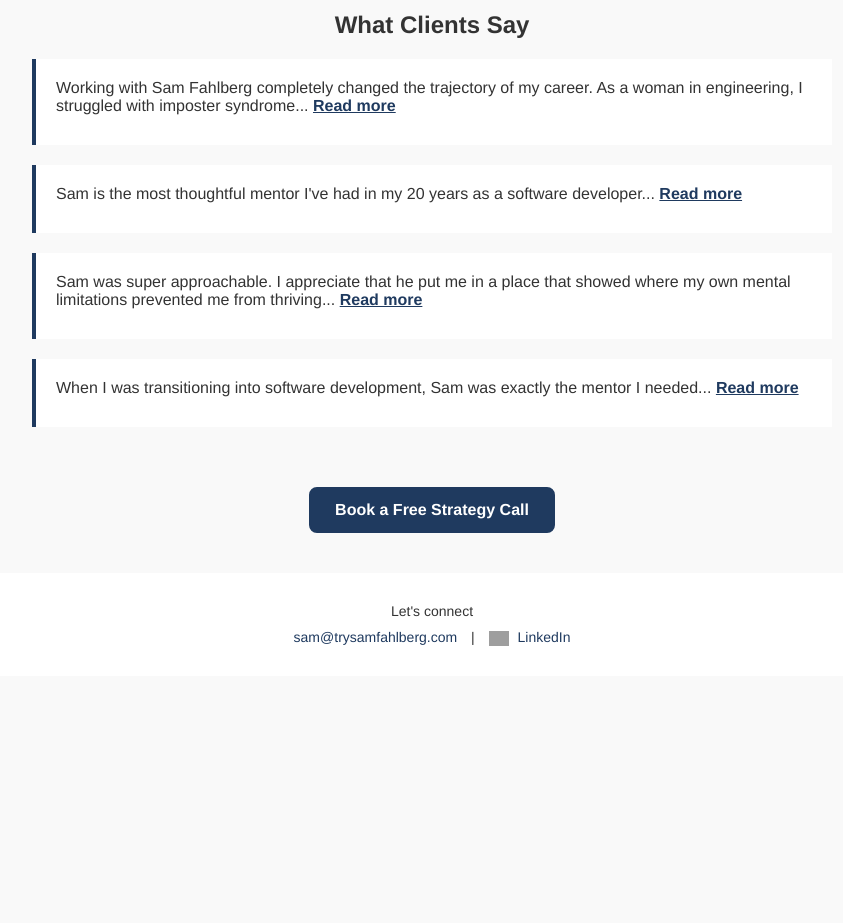
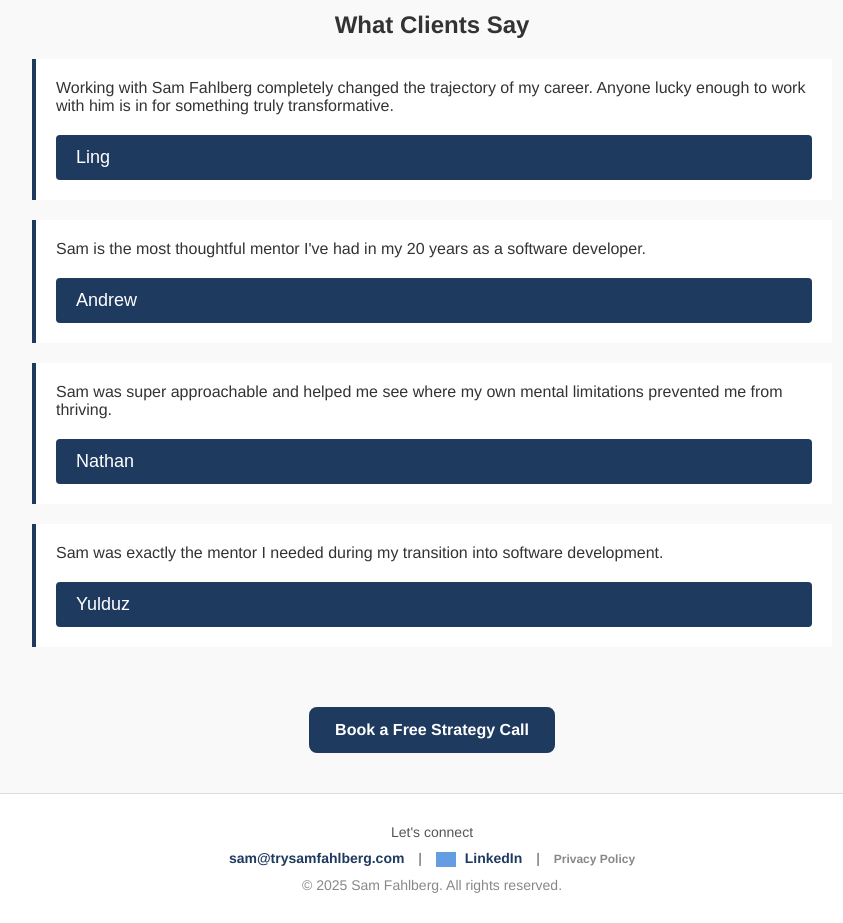
Before and after one commit to sfahlberg/sfahlberg.github.io, a plain HTML site: page index.html in a window 1280 px wide. Shown: the part 580-1503 px from the top of the page, without its empty margins (208-1051 px from the left). Before the commit the page ends 1256 px from the top, so only its background shows below. Drawn offline with Linux system fonts and the light colour scheme; grey boxes are pictures that could not be loaded.

Commit message:
Update index.html

```diff
--- a/index.html
+++ b/index.html
@@ -1,28 +1,12 @@
 <!DOCTYPE html>
 <html lang="en">
 <head>
-<script async src="https://www.googletagmanager.com/gtag/js?id=G-677BRN2PZQ"></script>
+  <script async src="https://www.googletagmanager.com/gtag/js?id=G-677BRN2PZQ"></script>
   <script>
     window.dataLayer = window.dataLayer || [];
     function gtag(){dataLayer.push(arguments);}
     gtag('js', new Date());
     gtag('config', 'G-677BRN2PZQ');
-
-    // Toggle function to show/hide full testimonial
-    function toggleText(link) {
-      const testimonial = link.parentNode;
-      const shortText = testimonial.querySelector('.short-text');
-      const fullText = testimonial.querySelector('.full-text');
-      if (fullText.style.display === 'none') {
-        fullText.style.display = 'block';
-        shortText.style.display = 'none';
-        link.textContent = 'Show less';
-      } else {
-        fullText.style.display = 'none';
-        shortText.style.display = 'block';
-        link.textContent = 'Read more';
-      }
-    }
   </script>
   <meta charset="UTF-8" />
   <meta name="viewport" content="width=device-width, initial-scale=1.0"/>
@@ -60,6 +44,7 @@
       font-weight: bold;
       border: 2px solid #ffffff;
       transition: background-color 0.2s ease;
+      cursor: pointer;
     }
     .cta:hover {
       background-color: #e6e6e6;
@@ -89,7 +74,6 @@
       border-left: 4px solid #1F3A5F;
       padding: 20px;
       margin: 20px 0;
-      position: relative;
     }
     .testimonial p {
       margin: 0 0 10px;
@@ -97,18 +81,39 @@
     .testimonial span {
       font-weight: bold;
     }
-    .read-more-link {
-      color: #1F3A5F;
+    .accordion {
+      background-color: #1F3A5F;
+      color: white;
       cursor: pointer;
-      font-weight: bold;
-      text-decoration: underline;
-      user-select: none;
+      padding: 12px 20px;
+      width: 100%;
+      border: none;
+      text-align: left;
+      outline: none;
+      font-size: 18px;
+      transition: background-color 0.2s ease;
+      border-radius: 4px;
+      margin: 10px 0 0 0;
+    }
+    .accordion:hover,
+    .accordion.active {
+      background-color: #16304b;
+    }
+    .panel {
+      padding: 0 20px 20px 20px;
+      background-color: #f9f9f9;
+      display: none;
+      border-left: 4px solid #1F3A5F;
+      margin-bottom: 20px;
+      white-space: pre-wrap;
     }
     footer {
       background-color: #ffffff;
       padding: 30px 20px;
       text-align: center;
       font-size: 14px;
+      color: #555;
+      border-top: 1px solid #ddd;
     }
     .contact-links {
       margin-top: 10px;
@@ -117,11 +122,17 @@
       margin: 0 10px;
       text-decoration: none;
       color: #1F3A5F;
+      font-weight: 600;
+      transition: color 0.2s ease;
+    }
+    .contact-links a:hover {
+      color: #16304b;
     }
     .linkedin-icon {
       width: 20px;
       vertical-align: middle;
       margin-right: 5px;
+      filter: invert(28%) sepia(99%) saturate(423%) hue-rotate(185deg) brightness(92%) contrast(92%);
     }
     .bottom-cta {
       text-align: center;
@@ -159,26 +170,38 @@
   <section class="section">
     <h2>What Clients Say</h2>
 
+    <!-- Short testimonials with accordion buttons -->
     <div class="testimonial">
-      <p class="short-text">Working with Sam Fahlberg completely changed the trajectory of my career. As a woman in engineering, I struggled with imposter syndrome... <span class="read-more-link" onclick="toggleText(this)">Read more</span></p>
-      <p class="full-text" style="display:none;">Working with Sam Fahlberg completely changed the trajectory of my career. As a woman in engineering, I struggled with imposter syndrome, constantly doubting my abilities and place in a male-dominated field. Through his patient mentorship, honest feedback, and unwavering belief in my potential, he helped me overcome those self-doubts and grow into a confident, capable engineer. His leadership didn’t just sharpen my technical skills—it reshaped how I saw myself. I went from second-guessing everything to owning my ideas and leading with conviction. Anyone lucky enough to work with him is in for something truly transformative.<br><span>- Ling</span></p>
+      <p>Working with Sam Fahlberg completely changed the trajectory of my career. Anyone lucky enough to work with him is in for something truly transformative.</p>
+      <button class="accordion">Ling</button>
+      <div class="panel">
+        Working with Sam Fahlberg completely changed the trajectory of my career. As a woman in engineering, I struggled with imposter syndrome, constantly doubting my abilities and place in a male-dominated field. Through his patient mentorship, honest feedback, and unwavering belief in my potential, he helped me overcome those self-doubts and grow into a confident, capable engineer. His leadership didn’t just sharpen my technical skills—it reshaped how I saw myself. I went from second-guessing everything to owning my ideas and leading with conviction. Anyone lucky enough to work with him is in for something truly transformative.
+      </div>
     </div>
 
     <div class="testimonial">
-      <p class="short-text">Sam is the most thoughtful mentor I've had in my 20 years as a software developer... <span class="read-more-link" onclick="toggleText(this)">Read more</span></p>
-      <p class="full-text" style="display:none;">Sam is the most thoughtful mentor I've had in my 20 years as a software developer. He asks great, deep questions, and helped me find and improve areas of weakness. He did the same for our entire team.<br><span>- Andrew</span></p>
+      <p>Sam is the most thoughtful mentor I've had in my 20 years as a software developer.</p>
+      <button class="accordion">Andrew</button>
+      <div class="panel">
+        Sam is the most thoughtful mentor I've had in my 20 years as a software developer. He asks great, deep questions, and helped me find and improve areas of weakness. He did the same for our entire team.
+      </div>
     </div>
 
     <div class="testimonial">
-      <p class="short-text">Sam was super approachable. I appreciate that he put me in a place that showed where my own mental limitations prevented me from thriving... <span class="read-more-link" onclick="toggleText(this)">Read more</span></p>
-      <p class="full-text" style="display:none;">Sam was super approachable. I appreciate that he put me in a place that showed where my own mental limitations prevented me from thriving, without making me feel embarrassed about it.<br><span>- Nathan</span></p>
+      <p>Sam was super approachable and helped me see where my own mental limitations prevented me from thriving.</p>
+      <button class="accordion">Nathan</button>
+      <div class="panel">
+        Sam was super approachable. I appreciate that he put me in a place that showed where my own mental limitations prevented me from thriving, without making me feel embarrassed about it.
+      </div>
     </div>
 
     <div class="testimonial">
-      <p class="short-text">When I was transitioning into software development, Sam was exactly the mentor I needed... <span class="read-more-link" onclick="toggleText(this)">Read more</span></p>
-      <p class="full-text" style="display:none;">When I was transitioning into software development, Sam was exactly the mentor I needed. He didn’t just help me level up technically—he encouraged me during moments of doubt and helped me see the bigger picture in my career. His support gave me the confidence to pursue engineering seriously, and I still carry lessons from our conversations to this day. I’m truly grateful for his guidance.<br><span>- Yulduz</span></p>
+      <p>Sam was exactly the mentor I needed during my transition into software development.</p>
+      <button class="accordion">Yulduz</button>
+      <div class="panel">
+        When I was transitioning into software development, Sam was exactly the mentor I needed. He didn’t just help me level up technically—he encouraged me during moments of doubt and helped me see the bigger picture in my career. His support gave me the confidence to pursue engineering seriously, and I still carry lessons from our conversations to this day. I’m truly grateful for his guidance.
+      </div>
     </div>
-
   </section>
 
   <div class="bottom-cta">
@@ -188,10 +211,33 @@
     </a>
   </div>
 
-<footer>
-  <div>Let's connect</div>
-  <div class="contact-links">
-    <a href="mailto:sam@trysamfahlberg.com">sam@trysamfahlberg.com</a>
-    |
-    <a href="https://www.linkedin.com/in/samuel-fahlberg/" target="_blank">
-      <img src="https://cdn-icons-png.flaticon.com/512/174/174857.png" alt="LinkedIn" class="linkedin-icon"/> LinkedIn
+  <footer>
+    <div>Let's connect</div>
+    <div class="contact-links">
+      <a href="mailto:sam@trysamfahlberg.com">sam@trysamfahlberg.com</a> |
+      <a href="https://www.linkedin.com/in/samuel-fahlberg/" target="_blank" rel="noopener noreferrer">
+        <img src="https://cdn-icons-png.flaticon.com/512/174/174857.png" alt="LinkedIn" class="linkedin-icon"/> LinkedIn
+      </a> |
+      <a href="privacy.html" style="font-size: 12px; color: #888; text-decoration: none;">Privacy Policy</a>
+    </div>
+    <div style="margin-top: 10px; color: #888;">© 2025 Sam Fahlberg. All rights reserved.</div>
+  </footer>
+
+  <script>
+    // Accordion functionality
+    const accordions = document.querySelectorAll(".accordion");
+    accordions.forEach(acc => {
+      acc.addEventListener("click", () => {
+        acc.classList.toggle("active");
+        const panel = acc.nextElementSibling;
+        if (panel.style.display === "block") {
+          panel.style.display = "none";
+        } else {
+          panel.style.display = "block";
+        }
+      });
+    });
+  </script>
+
+</body>
+</html>
```
